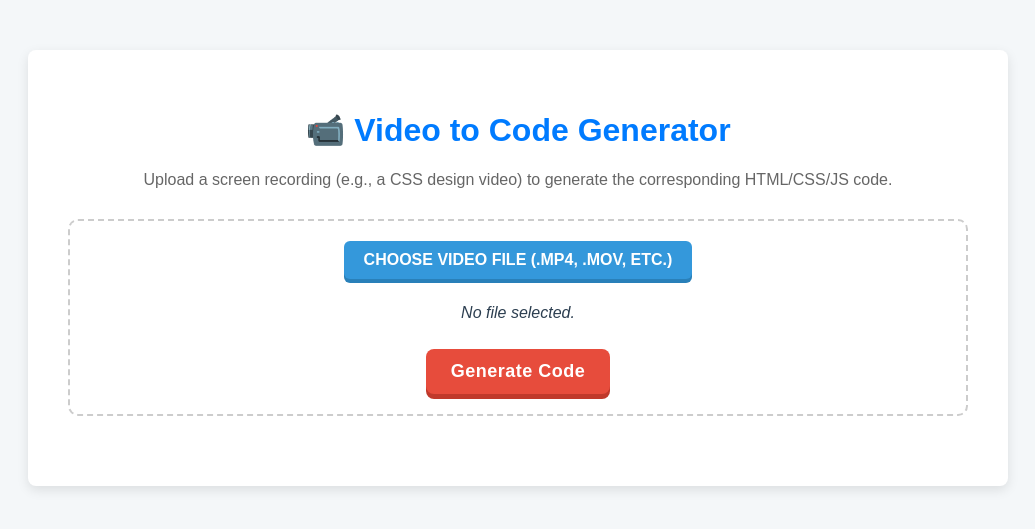
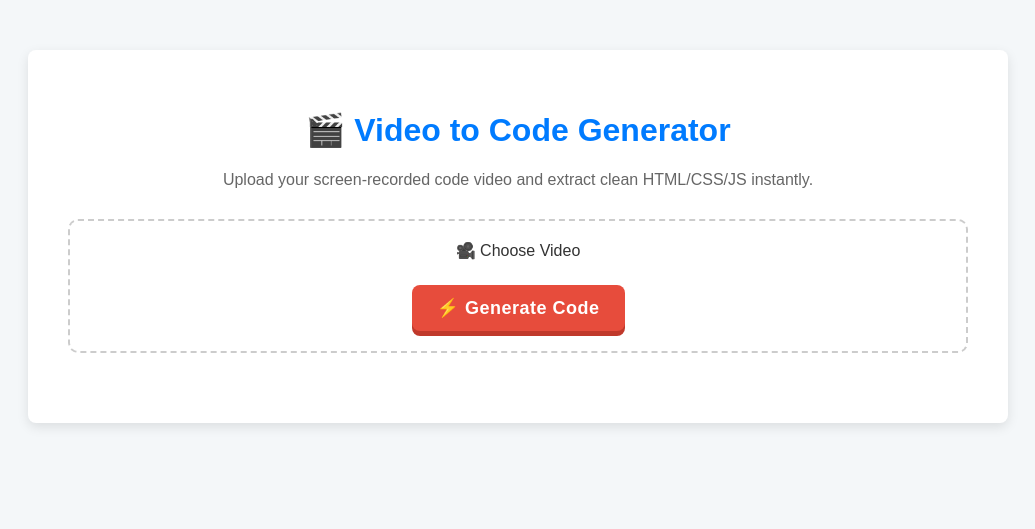
Before and after one commit to veerakarthick235/Video-to-Code-Generator, a Flask app: page / in a window 1280 px wide. Shown: the top 529 px of the page, without its empty margins (122-1157 px from the left). Run offline with Flask 3, Linux system fonts and the light colour scheme.

Commit message:
Update index.html

```diff
--- a/templates/index.html
+++ b/templates/index.html
@@ -2,51 +2,49 @@
 <html lang="en">
 <head>
     <link rel="icon" href="{{ url_for('static', filename='img/code to video.png') }}" type="image/png">
-
     <meta charset="UTF-8">
     <meta name="viewport" content="width=device-width, initial-scale=1.0">
+
     <title>Video to Code Generator</title>
     <link rel="stylesheet" href="{{ url_for('static', filename='css/style.css') }}">
 </head>
+
 <body>
+    <div class="screen-overlay"></div>
+
     <div class="container">
-        <h1>📹 Video to Code Generator</h1>
-        <p>Upload a screen recording (e.g., a CSS design video) to generate the corresponding HTML/CSS/JS code.</p>
+        <h1 class="title">🎬 Video to Code Generator</h1>
+        <p class="subtitle">Upload your screen-recorded code video and extract clean HTML/CSS/JS instantly.</p>
 
-        <form id="upload-form" enctype="multipart/form-data">
-
-            <label for="video-file" class="custom-file-upload">
-                Choose Video File (.mp4, .mov, etc.)
+        <form id="upload-form" enctype="multipart/form-data" class="upload-card">
+            <label class="file-upload-label">
+                <input type="file" id="video-file" name="videoFile" accept="video/*" required>
+                <span>🎥 Choose Video</span>
             </label>
-
-            <input type="file" id="video-file" name="videoFile" accept="video/*" required>
-
-            <div id="file-name-display">No file selected.</div>
-
-            <button type="submit" id="generate-btn">Generate Code</button>
+            <button type="submit" id="generate-btn" class="glow-btn">⚡ Generate Code</button>
         </form>
 
-        <div id="loading" class="hidden">
+        <div id="loading" class="hidden loading-box">
             <div class="spinner"></div>
-            <p>Analyzing video and generating code...</p>
+            <p>Analyzing video... Please wait.</p>
         </div>
 
-        <div id="output" class="hidden">
-            <h2>✨ Generated Code Results</h2>
+        <div id="output" class="hidden output-card">
+            <h2>✨ Generated Code</h2>
 
             <div class="code-section">
                 <h3>HTML</h3>
-                <pre><code id="html-output" class="language-html"></code></pre>
+                <pre><code id="html-output"></code></pre>
             </div>
 
             <div class="code-section">
                 <h3>CSS</h3>
-                <pre><code id="css-output" class="language-css"></code></pre>
+                <pre><code id="css-output"></code></pre>
             </div>
 
             <div class="code-section">
                 <h3>JavaScript</h3>
-                <pre><code id="js-output" class="language-javascript"></code></pre>
+                <pre><code id="js-output"></code></pre>
             </div>
         </div>
     </div>
```
